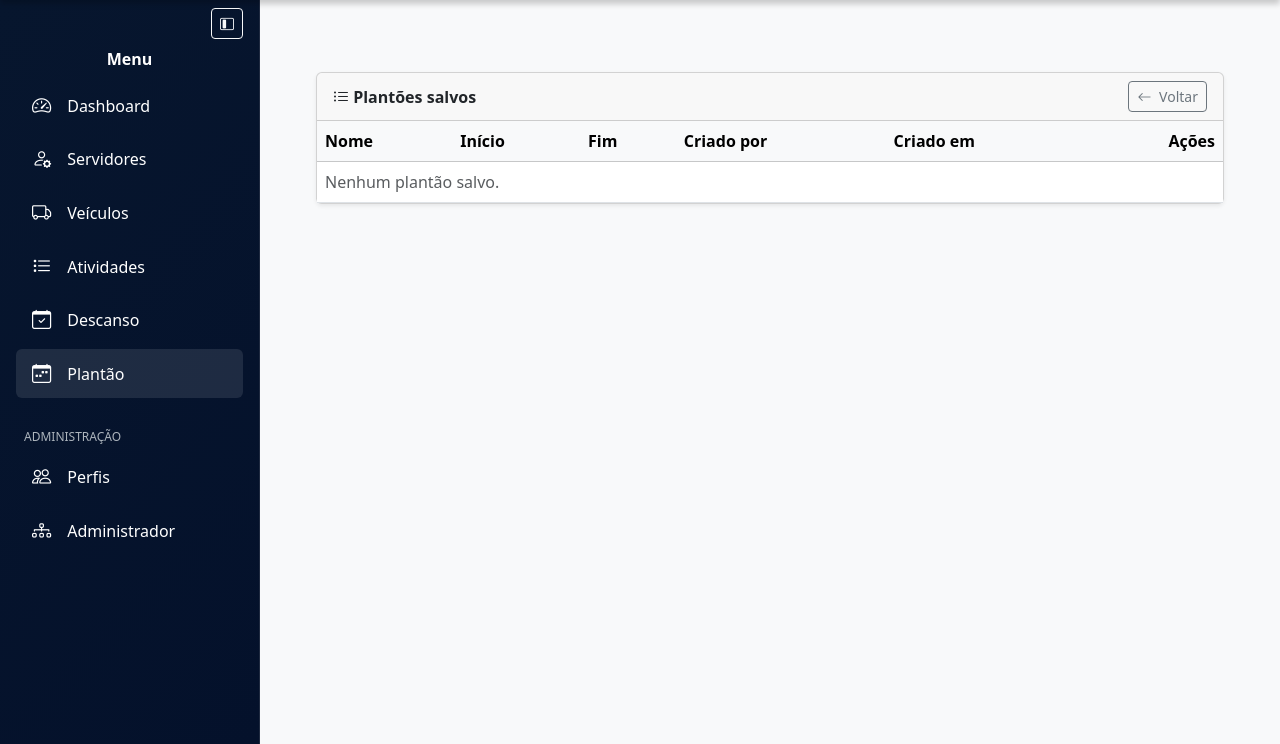
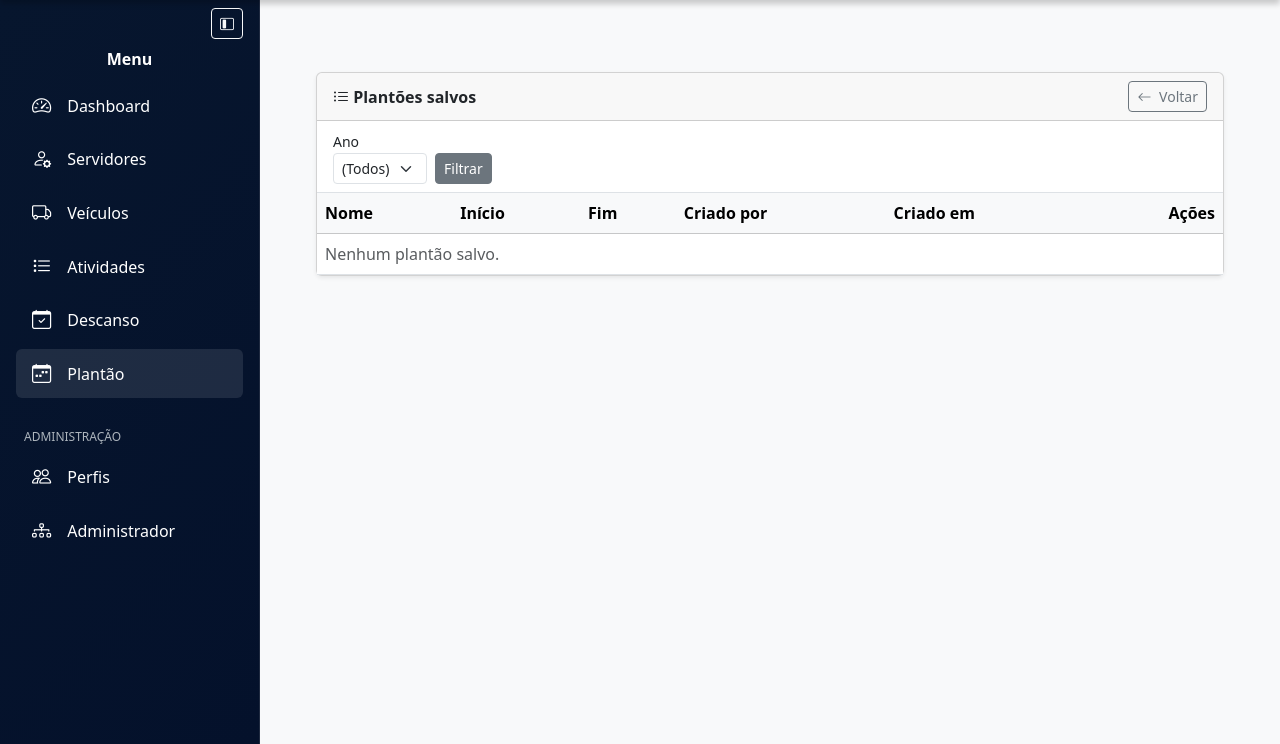
Before and after one commit to MarceloAnsilago/NovoGerenciadorDeAtividades, a Django app: page /plantao/pagina/ in a window 1280 px wide. Shown: the part 56-800 px from the top of the page. Run offline with Django 5.2, Linux system fonts and the light colour scheme; the visitor is signed in with stand-in values (Sample User, id 1); data that the repository does not hold is empty.

Commit message:
Incluindo filtro por ano em Plantão

```diff
--- a/plantao/templates/plantao/ver_plantoes.html
+++ b/plantao/templates/plantao/ver_plantoes.html
@@ -11,6 +11,27 @@
     </div>
 
     <div class="card-body p-0">
+
+      {# ====== FILTRO POR ANO (INSERIR AQUI) ====== #}
+      <div class="px-3 py-2 border-bottom">
+        <form method="get" action="{% url 'plantao:ver_plantoes' %}" class="d-flex align-items-end g-2">
+          <div class="me-2">
+            <label for="ano" class="form-label small mb-0">Ano</label>
+            <select id="ano" name="ano" class="form-select form-select-sm">
+              <option value="">(Todos)</option>
+              {% for y in years %}
+                <option value="{{ y }}" {% if ano_selected and ano_selected == y %}selected{% endif %}>{{ y }}</option>
+              {% endfor %}
+            </select>
+          </div>
+
+          <div class="align-self-end">
+            <button type="submit" class="btn btn-sm btn-secondary">Filtrar</button>
+          </div>
+        </form>
+      </div>
+      {# ====== /FILTRO POR ANO ====== #}
+
       <div class="table-responsive">
         <table class="table mb-0">
           <thead class="table-light">
--- a/plantao/views.py
+++ b/plantao/views.py
@@ -451,19 +451,64 @@ def verificar_descanso(request):
 @login_required
 def ver_plantoes(request):
     """
-    Página que lista plantões salvos. A ação 'Abrir' carrega o fragmento com a tabela de escala abaixo.
+    Página que lista plantões salvos. Suporta filtro por ano (GET ?ano=YYYY)
+    e respeita a unidade atual (exceto para staff).
     """
-    plantoes = Plantao.objects.order_by("-inicio")
-    # aplica filtro se Plantao tem campo unidade e há unidade no contexto (exceto staff)
+    # base queryset (ordenada)
+    plantoes_base = Plantao.objects.order_by("-inicio")
+
+    # aplica filtro de unidade se Plantao tem campo unidade e há unidade no contexto (exceto staff)
     try:
         field_names = [f.name for f in Plantao._meta.fields]
     except Exception:
         field_names = []
 
-    if ("unidade" in field_names or "unidade_id" in field_names) and get_unidade_atual_id(request) and not request.user.is_staff:
-        plantoes = plantoes.filter(unidade_id=get_unidade_atual_id(request))
+    unidade_id = get_unidade_atual_id(request)
+    if ("unidade" in field_names or "unidade_id" in field_names) and unidade_id and not request.user.is_staff:
+        plantoes_base = plantoes_base.filter(unidade_id=unidade_id)
 
-    return render(request, "plantao/ver_plantoes.html", {"plantoes": plantoes})
+    # --- construir lista de anos disponíveis (com base nos campos inicio/fim) ---
+    years_set = set()
+    # usa .dates para obter anos distintos. Se .dates não estiver disponível, cai para values_list
+    try:
+        for d in plantoes_base.dates("inicio", "year"):
+            years_set.add(d.year)
+        for d in plantoes_base.dates("fim", "year"):
+            years_set.add(d.year)
+    except Exception:
+        # fallback: values_list sobre início/fim (menos elegante, mas funciona)
+        ys = plantoes_base.values_list("inicio", flat=True)
+        for dt in ys:
+            if dt:
+                years_set.add(dt.year)
+        ys2 = plantoes_base.values_list("fim", flat=True)
+        for dt in ys2:
+            if dt:
+                years_set.add(dt.year)
+
+    years = sorted(years_set, reverse=True)
+
+    # --- ler filtro de ano vindo do GET ---
+    ano_raw = request.GET.get("ano") or ""
+    ano_selected = None
+    plantoes = plantoes_base
+    if ano_raw:
+        try:
+            ano_selected = int(ano_raw)
+            # seleciona plantões cujo período abrange o ano:
+            # inicio.year <= ano_selected <= fim.year
+            # implementado como dois filtros combinados (AND)
+            plantoes = plantoes_base.filter(inicio__year__lte=ano_selected, fim__year__gte=ano_selected).order_by("-inicio")
+        except (ValueError, TypeError):
+            ano_selected = None
+            # se valor inválido, ignoramos e mostramos tudo
+
+    context = {
+        "plantoes": plantoes,
+        "years": years,
+        "ano_selected": ano_selected,
+    }
+    return render(request, "plantao/ver_plantoes.html", context)
 
 logger = logging.getLogger(__name__)
 # a view tolerante
```
